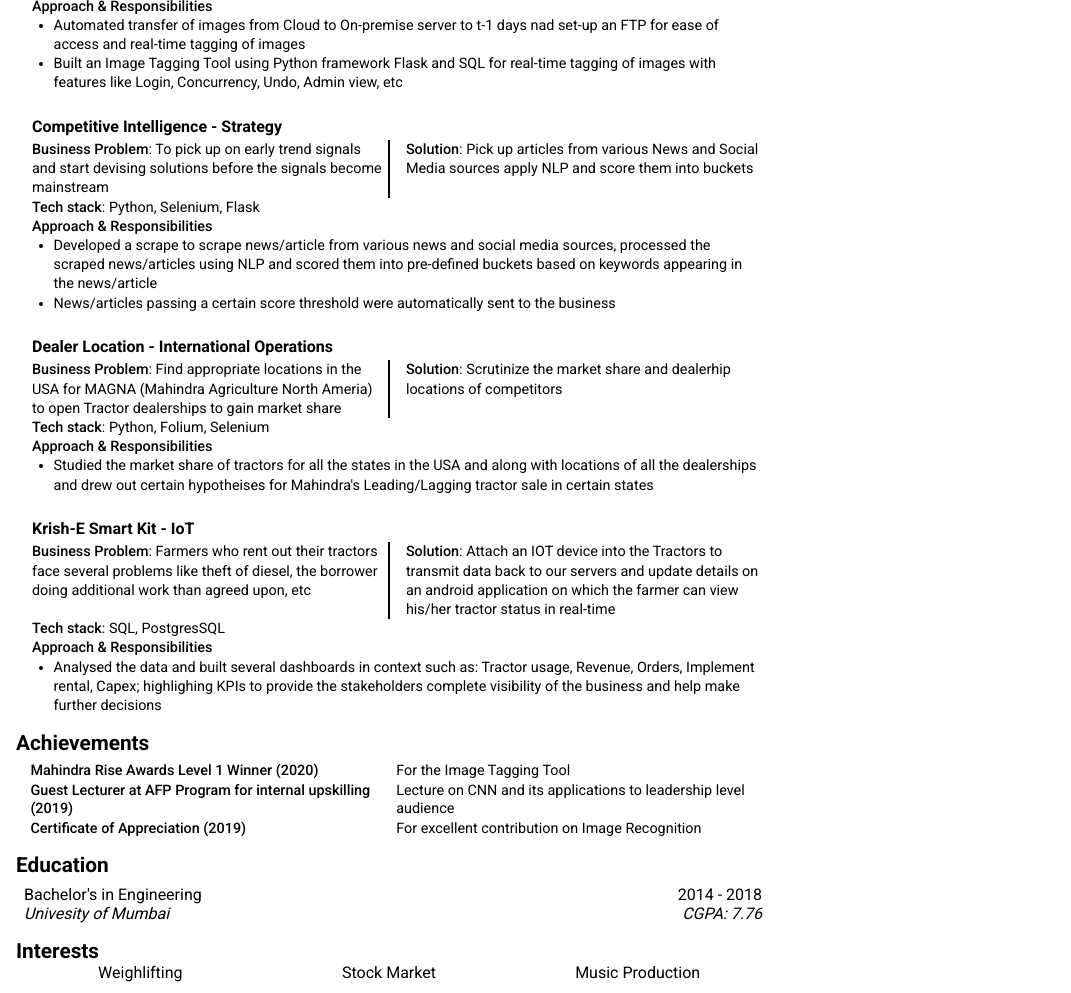
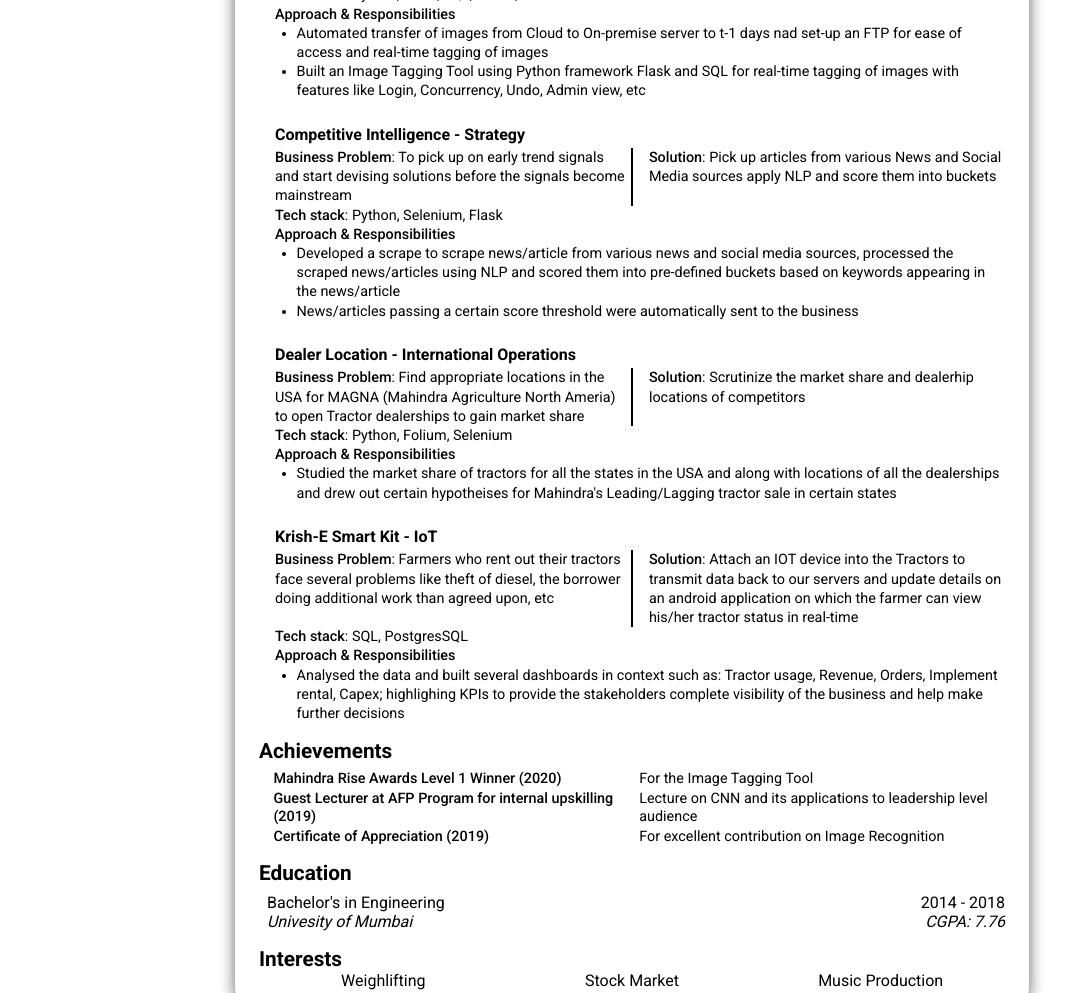
Before and after one commit to skazi019/skazi019.github.io, a plain HTML site: page index.html in a window 1280 px wide. Shown: the part 989-1982 px from the top of the page, without its empty margins (8-1079 px from the left). Drawn offline with Linux system fonts and the light colour scheme; a web font is replaced by a local one.

Commit message:
centering and adding box-shadow

```diff
--- a/style.scss
+++ b/style.scss
@@ -19,13 +19,12 @@
 }
 
 body {
-    margin: 0;
+    margin: auto;
     box-sizing: border-box;
     font-family: var(--content-font);
     max-width: 794px;
-    display: grid;
-    justify-content: center;
-    align-items: center;
+    border-radius: 1.5em;
+    box-shadow: 0 0 1em rgba(99, 99, 99, 1);
 }
 
 .container {
@@ -43,6 +42,7 @@ body {
     grid-template-rows: 25px 1fr;
     position: relative;
     z-index: 999;
+    margin-top: .5em;
     box-shadow: 0 .3em .7em rgba(99, 99, 99, 0.671);
 
 
@@ -346,6 +346,7 @@ body {
 
 .interests {
     margin-top: 1em;
+    margin-bottom: 1em;
 
     .interests-list {
         padding: 0;
```
Also changed, not shown: style.css, 1 other file.
